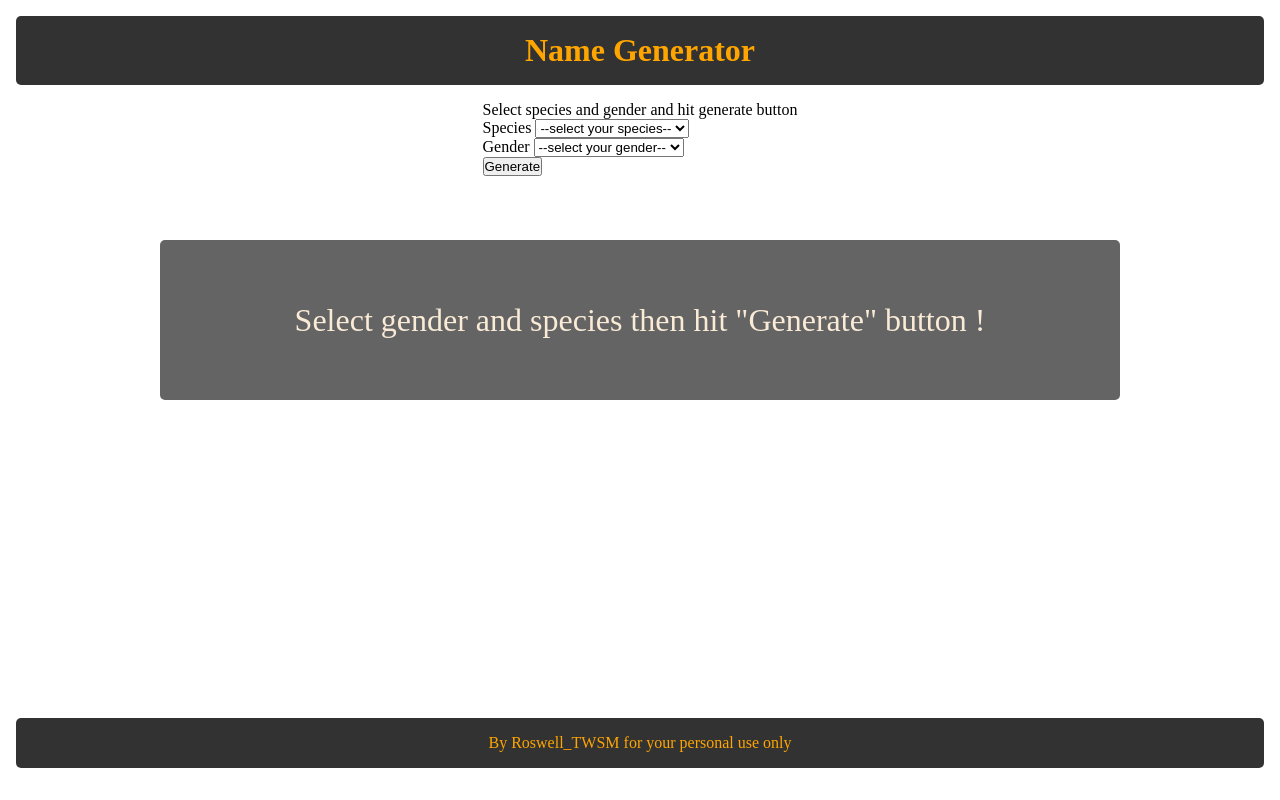
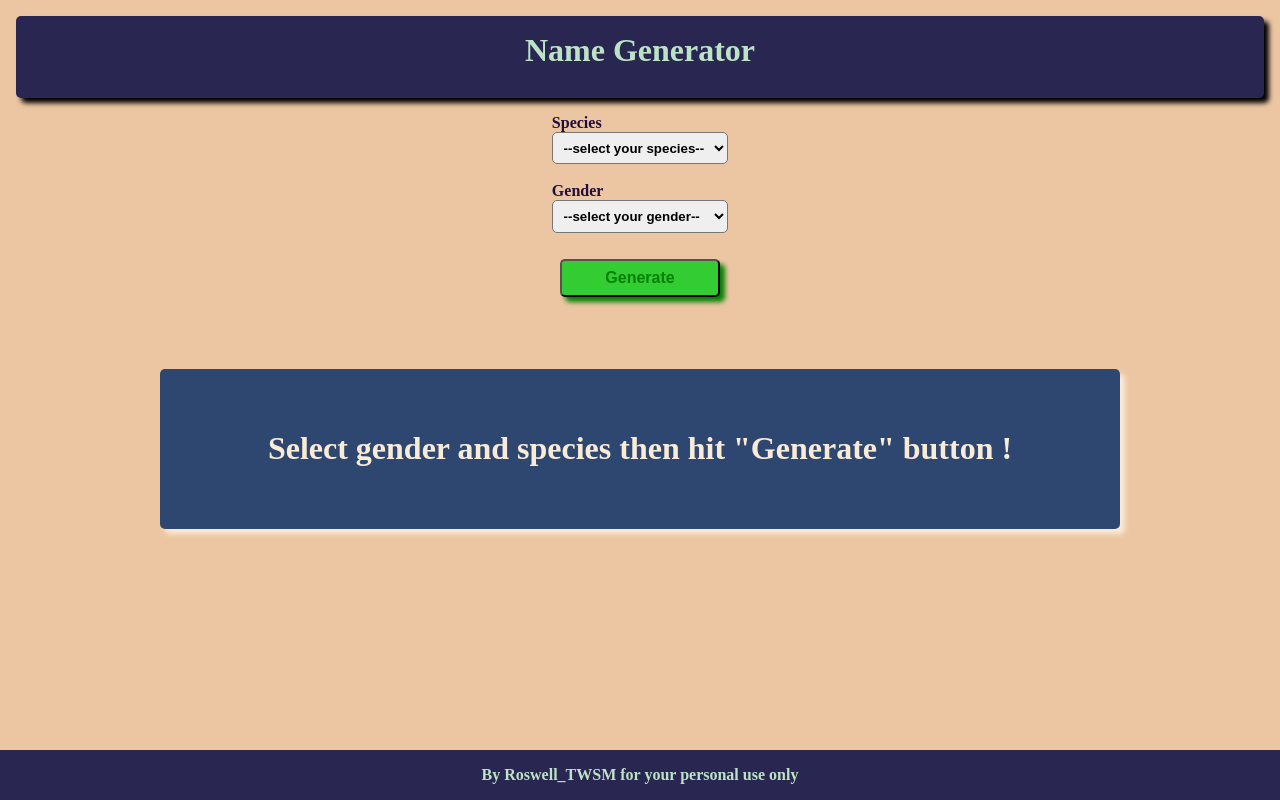
Before and after one commit to ClementLegouest/scaling-pancake, a plain HTML site: page index.html in a window 1280 px wide. Drawn offline with Linux system fonts and the light colour scheme.

Commit message:
Adding some style

```diff
--- a/index.html
+++ b/index.html
@@ -9,12 +9,11 @@
     <link rel="shortcut icon" href="./static/images/sword.png" type="image/x-icon">
 </head>
 <body>
-    <header>
+    <header class="shade">
         <h1>Name Generator</h1>
     </header>
     <main>
-        <div>
-            <p>Select species and gender and hit generate button</p>
+        <div class="form">
             <label for="species_select">Species</label>
             <select name="species_select" id="species_select">
                 <option value="" disabled selected hidden>--select your species--</option>
@@ -32,13 +31,13 @@
             <br />
             <label for="gender_select">Gender</label>
             <select name="gender_select" id="gender_select">
-                <option value="" disabled selected>--select your gender--</option>
+                <option value="" disabled selected hidden>--select your gender--</option>
                 <option value="male">male</option>
                 <option value="female">female</option>
             </select><br />
-            <button onclick="generate()">Generate</button>
+            <button class="confirm_button shade" onclick="generate()">Generate</button>
         </div>
-        <div class="result" id="result"></div>
+        <div class="result shade" id="result"></div>
     </main>
     <footer>
         <p>By Roswell_TWSM for your personal use only</p>
--- a/style.css
+++ b/style.css
@@ -1,8 +1,18 @@
 :root {
     /* colors */
-    --primary: rgb(50, 50, 50);
-    --secondary: orange;
-    --light_primary: rgb(100, 100, 100);
+    --primary: #007fb9;
+    --secondary: #BCE3C5;
+    --accent: #33CC33;
+    --light_primary: #03A9F4;
+    --background: #7a168e8c;
+    --text: #C9E4CA;
+    --button_hover: #F8E231;
+    --dark_purple: #200D3A;
+    --space_cadet: #292651;
+    --police_blue: #2E4770;
+    --cinnamon_satin: #CE5E82;
+    --tumbleweed: #ECA089;
+    --desert_sand: #ECC6A2;
 
     /* sizes */
     --border_radius: 5px;
@@ -11,14 +21,24 @@
 * {
     padding: 0;
     margin: 0;
+    font-weight: bold;
+}
+
+body {
+    min-height: 100vh;
+    margin: 0;
+    display: flex;
+    flex-direction: column;
+    background-color: var(--desert_sand);
 }
 
 header {
+    min-height: 50px;
     border-radius: var(--border_radius);
     margin: 1em;
     padding: 1em;
     text-align: center;
-    background-color: var(--primary);
+    background-color: var(--space_cadet);
 }
 
 header > h1 {
@@ -29,10 +49,11 @@ main {
     align-items: center;
 	display: flex;
 	flex-direction: column;
+    flex: 1;
 }
 
 .result {
-    background-color: var(--light_primary);
+    background-color: var(--police_blue);
     min-height: 5em;
     width: 75%;
     margin: 2em;
@@ -44,14 +65,43 @@ main {
     color: antiquewhite;
 }
 
+.form {
+    display: flex;
+    flex-direction: column;
+}
+
+label {
+    font-size: 1em;
+    color: var(--dark_purple)
+}
+
+select {
+    border-radius: 5px;
+    padding: .5em;
+}
+
+.confirm_button {
+    background-color: var(--accent);
+    color: green;
+    border-radius: 5px;
+    font-size: 1em;
+    padding: .5em;
+    margin: .5em;
+}
+
+.confirm_button:hover {
+    background-color: var(--button_hover);
+    color: var(--background);
+    cursor: pointer;
+}
+
+.shade {
+    box-shadow: 5px 5px 5px;
+}
+
 footer {
-    border-radius: var(--border_radius);
-    margin: 1em;
     padding: 1em;
     text-align: center;
-    background-color: var(--primary);
+    background-color: var(--space_cadet);
     color: var(--secondary);
-    position: absolute;
-    width: 95%;
-    bottom: 1em;
 }
```
